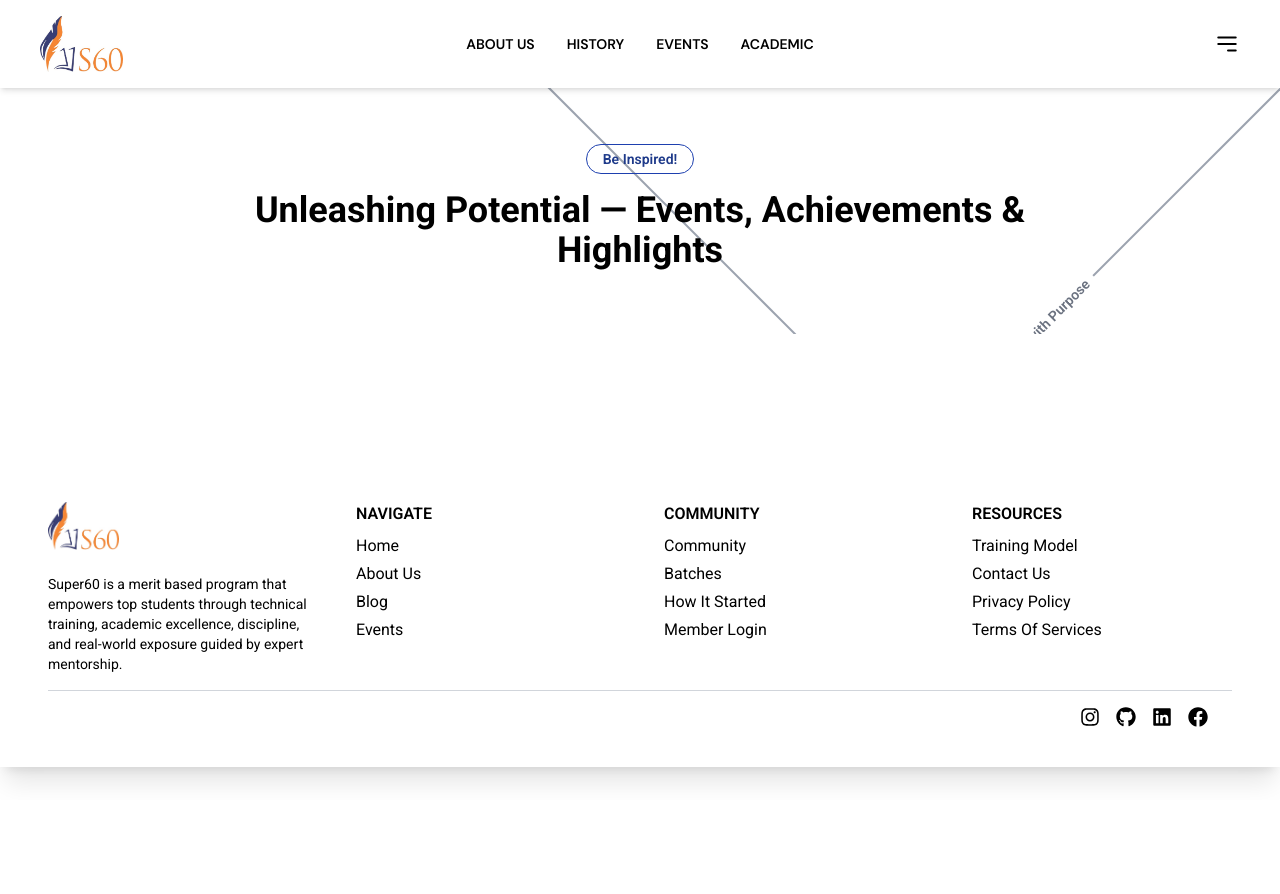
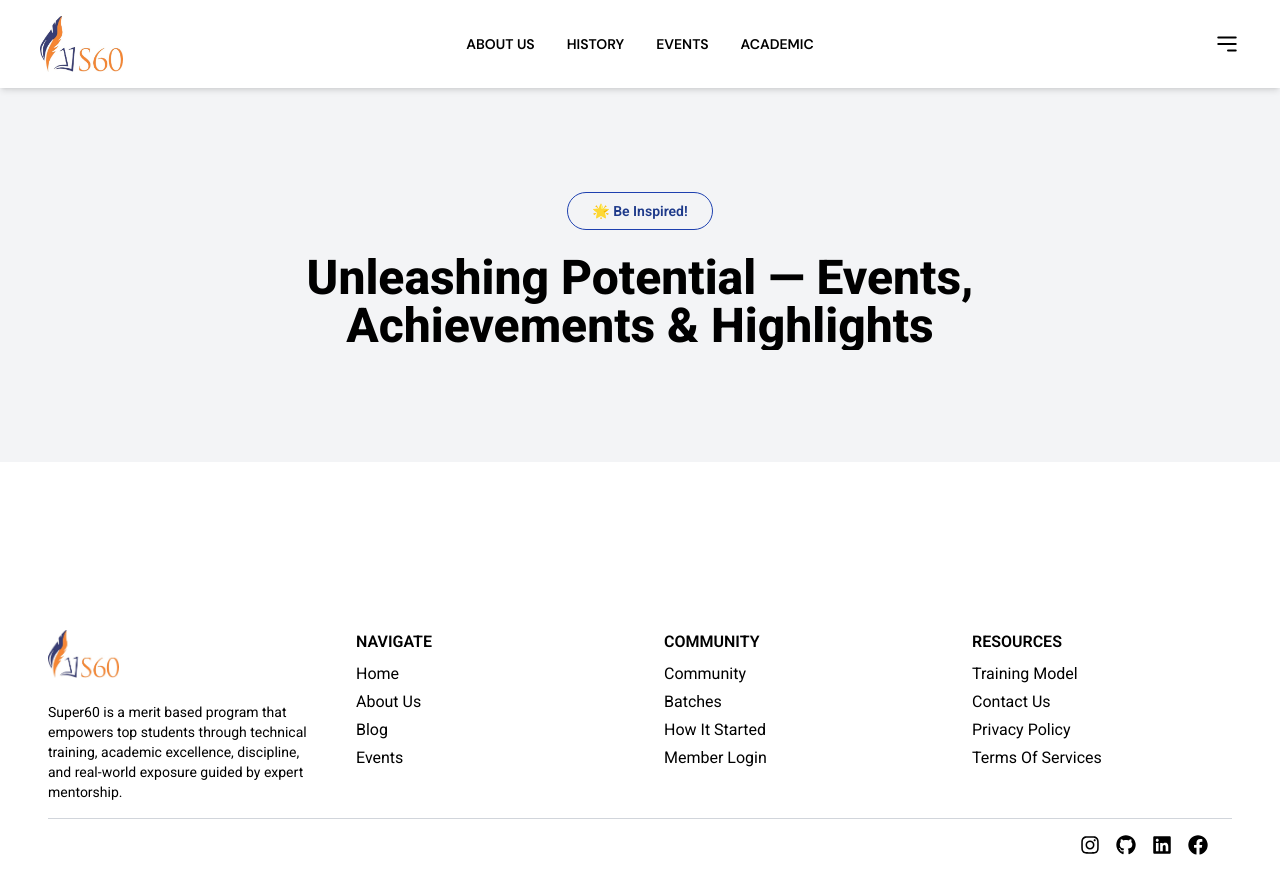
Before and after one commit to Uditkrpathak/Super_60, a React (Vite) app in the folder Frontend/: page /events in a window 1280 px wide. Before the commit the page ends 800 px from the top, so only its background shows below. Built offline with nearby package versions, Linux system fonts and the light colour scheme.

Commit message:
modified

```diff
--- /dev/null
+++ b/Frontend/src/Components/auth/Log.jsx
@@ -0,0 +1,91 @@
+import React, { useState } from 'react';
+import { FaGoogle, FaEye, FaEyeSlash } from 'react-icons/fa';
+import logo from '../../assets/s60_logo.jpg';
+import svgLogo from '../../assets/undraw_authentication_tbfc.svg'; //
+const Log = () => {
+  const [showPassword, setShowPassword] = useState(false);
+
+  return (
+    <div className="relative flex items-center justify-center min-h-screen overflow-hidden bg-white">
+
+{/* Right Illustration */}
+
+       <div className="relative items-center justify-center hidden w-1/2 px-4 py-3 mt-14 md:flex h-80">
+        <img
+          src={svgLogo}
+          alt="Login Illustration"
+          className="max-w-md"
+        />
+      </div>
+
+
+
+
+      {/* Left Section */}
+      <div className="w-full max-w-xl p-8 md:w-1/2 md:p-16">
+
+
+        {/* Logo */}
+        <div className="mb-10">
+          <img
+            src={logo}
+            alt="Logo"
+            className="w-40 mx-auto"
+          />
+        </div>
+
+
+        {/* Divider */}
+        <div className="flex items-center my-6">
+          <hr className="flex-grow border-gray-300" />
+          <span className="mx-2 text-sm text-gray-500">OR</span>
+          <hr className="flex-grow border-gray-300" />
+        </div>
+
+        {/* Email Login */}
+        <h2 className="mb-4 text-xl font-medium">
+          Login with <span className="font-bold text-[#002277]">Email</span>
+        </h2>
+
+        <form className="space-y-4">
+          <input
+            type="email"
+            placeholder="Email"
+            className="w-full px-4 py-2 border border-gray-300 rounded focus:outline-none focus:ring-2 focus:ring-red-400"
+          />
+          <div className="relative">
+            <input
+              type={showPassword ? 'text' : 'password'}
+              placeholder="Password"
+              className="w-full px-4 py-2 pr-10 border border-gray-300 rounded focus:outline-none focus:ring-2 focus:ring-red-400"
+            />
+            <span
+              onClick={() => setShowPassword(!showPassword)}
+              className="absolute right-3 top-2.5 text-gray-500 cursor-pointer"
+            >
+              {showPassword ? <FaEyeSlash /> : <FaEye />}
+            </span>
+          </div>
+
+          <button
+            type="submit"
+            className="w-full py-2 font-medium text-white transition rounded bg-[#002277] hover:bg-[#C57726] "
+          >
+            Sign In
+          </button>
+        </form>
+
+         <button className="flex items-center justify-center w-full gap-2 px-4 py-2 mt-10 text-sm font-medium border border-gray-300 rounded">
+          <FaGoogle /> Sign in with Google
+        </button>
+      </div>
+
+
+
+
+
+    </div>
+  );
+};
+
+export default Log;
--- a/Frontend/src/Pages/Events.jsx
+++ b/Frontend/src/Pages/Events.jsx
@@ -1,60 +1,85 @@
 import React from 'react';
 import { Swiper, SwiperSlide } from 'swiper/react';
 import { Autoplay } from 'swiper/modules';
-import { motion } from 'framer-motion';
+import { AnimatePresence, motion } from 'framer-motion';
 import 'swiper/css';
-import HeroBg from '../Components/hero/backgrounds/herobg';
 
-const slidesText = [
+const slides = [
   {
     id: 1,
-    subtitle: "Don’t miss out !",
+    subtitle: "🔥 Don’t miss out !",
     title: "Super 60 in Action — Explore Our Journey of Events & Excellence",
   },
   {
     id: 2,
-    subtitle: "Be Inspired!",
+    subtitle: "🌟 Be Inspired!",
     title: "Unleashing Potential — Events, Achievements & Highlights",
   },
   {
     id: 3,
-    subtitle: "Join the Revolution!",
+    subtitle: "🚀 Join the Revolution!",
     title: "Witness the Change — One Milestone at a Time",
   },
 ];
 
+const slideVariants = {
+  initial: { opacity: 0, y: 40 },
+  animate: { opacity: 1, y: 0 },
+  exit: { opacity: 0, y: -40 },
+};
+
 const Events = () => {
   return (
-    <section className='relative overflow-hidden'>
-      <div className="w-full py-16 mt-20 text-center bg-white ">
-      <HeroBg/>
+    <div className="relative w-full mt-20 overflow-hidden text-center bg-gray-100 py-28">
+
+      {/* 🌀 Background Floating Elements */}
+      <div className="absolute inset-0 -z-10">
+        <div className="absolute w-40 h-40 bg-blue-200 rounded-full opacity-50 top-20 left-10 filter blur-3xl animate-pulse"></div>
+        <div className="absolute w-32 h-32 bg-purple-300 rounded-full bottom-10 right-20 filter blur-2xl opacity-40 animate-bounce"></div>
+        <div className="absolute w-24 h-24 bg-pink-200 rounded-full top-1/2 left-1/2 filter blur-xl opacity-30 animate-ping"></div>
+      </div>
+
       <Swiper
         loop={true}
-        autoplay={{ delay: 3000 }}
+        autoplay={{ delay: 5000, disableOnInteraction: false }}
         modules={[Autoplay]}
+        className="w-full"
       >
-        {slidesText.map((slide, index) => (
-          <SwiperSlide key={index}>
+        {slides.map((slide) => (
+          <SwiperSlide key={slide.id}>
+            <AnimatePresence mode="wait">
               <motion.div
                 key={slide.id}
-              initial={{ opacity: 0, y: 40 }}
-              animate={{ opacity: 1, y: 0 }}
-              exit={{ opacity: 0, y: -40 }}
+                variants={slideVariants}
+                initial="initial"
+                animate="animate"
+                exit="exit"
                 transition={{ duration: 0.8 }}
-              className="flex flex-col items-center justify-center space-y-4"
+                className="relative z-10 flex flex-col items-center justify-center space-y-6"
               >
-              <button className="px-4 py-1 text-sm font-semibold text-blue-900 border border-blue-800 rounded-full">
+                <motion.button
+                  className="px-6 py-2 text-sm font-semibold text-blue-900 transition border border-blue-800 rounded-full hover:bg-blue-900 hover:text-white"
+                  initial={{ scale: 0.8, opacity: 0 }}
+                  animate={{ scale: 1, opacity: 1 }}
+                  transition={{ delay: 0.3 }}
+                >
                   {slide.subtitle}
-              </button>
-              <h2 className="max-w-4xl px-4 mx-auto text-2xl font-bold text-black md:text-4xl">
+                </motion.button>
+
+                <motion.h2
+                  className="max-w-5xl px-6 mx-auto text-2xl font-extrabold leading-tight text-black md:text-5xl"
+                  initial={{ opacity: 0 }}
+                  animate={{ opacity: 1 }}
+                  transition={{ delay: 0.5 }}
+                >
                   {slide.title}
-              </h2>
+                </motion.h2>
               </motion.div>
+            </AnimatePresence>
           </SwiperSlide>
         ))}
       </Swiper>
     </div>
-    </section>
   );
 };
 
--- a/Frontend/src/Pages/Login.jsx
+++ b/Frontend/src/Pages/Login.jsx
@@ -1,8 +1,10 @@
 import React from 'react'
-
+import Log from '../Components/auth/Log'
 const Login = () => {
   return (
-    <div>Login</div>
+    <div>
+      <Log/>
+    </div>
   )
 }
 
```
Also changed, not shown: Frontend/src/assets/undraw_authentication_tbfc.svg (added). Lines whose indentation alone changed are shown as unchanged.
